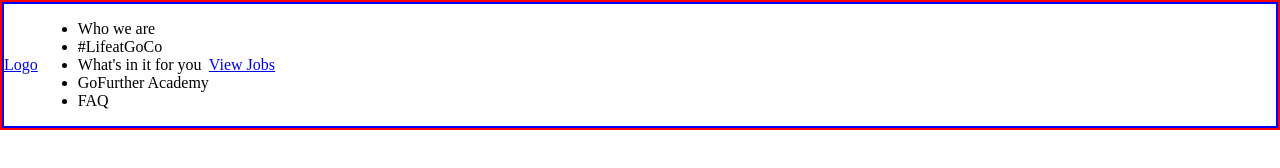
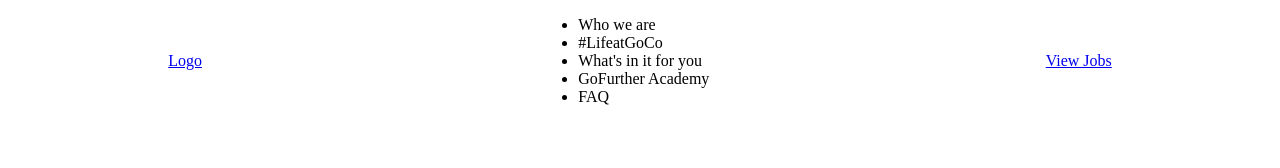
Before and after one commit to fairyaksh/pinpoint_test, a plain HTML site: page index.html in a window 1280 px wide. Drawn offline with Linux system fonts and the light colour scheme.

Commit message:
Navigation bar's structure complete

```diff
--- a/style.css
+++ b/style.css
@@ -1,25 +1,46 @@
+/* ---- Global Styles ---- */
 html, body {
     margin: 0;
     padding: 0;
     /* scroll-behavior: smooth; */
 }
 
-header {
-    border: 2px solid red;
+/* ---- Font variables ---- */
+html {
+    --14px: 0.875rem;
+    --15px: 0.9375rem;
+    --16px: 1rem;
+    --17px: 1.0625rem;
+    --18px: 1.125rem;
+    --19px: 1.1875rem;
+    --20px: 1.25rem;
+    --21px: 1.3125rem;
+  }
+
+/* ---- Header ---- */
+nav {
+    /* border: 2px solid blue; */
+    display: flex;
+    align-items: center;
+    justify-content: space-around;
+}
+.nav__menu {
+    /* border: 2px solid hotpink; */
+    padding: 0;
+}
+.nav__item {
+    font-size: var(--16px);
+    list-style-type: none;
+    display: inline-block;
+    margin: 10px;
+    /* border: 2px solid green; */
+}
+.nav__logo, .nav__button {
+    /* border: 2px solid orange; */
+    margin: 20px;
 }
 
-nav {
-    border: 2px solid blue;
-    display: flex;
-    align-items: center;
+.nav__button {
+    background:
+    border-radius: 5px;
 }
-
-.nav__item {
-    list-style-type: none;
-    display: inline-block;
-    border: 2px solid green;
-}
-.nav__logo {
-    border: 2px solid orange;
-    margin: px;
-}
```
